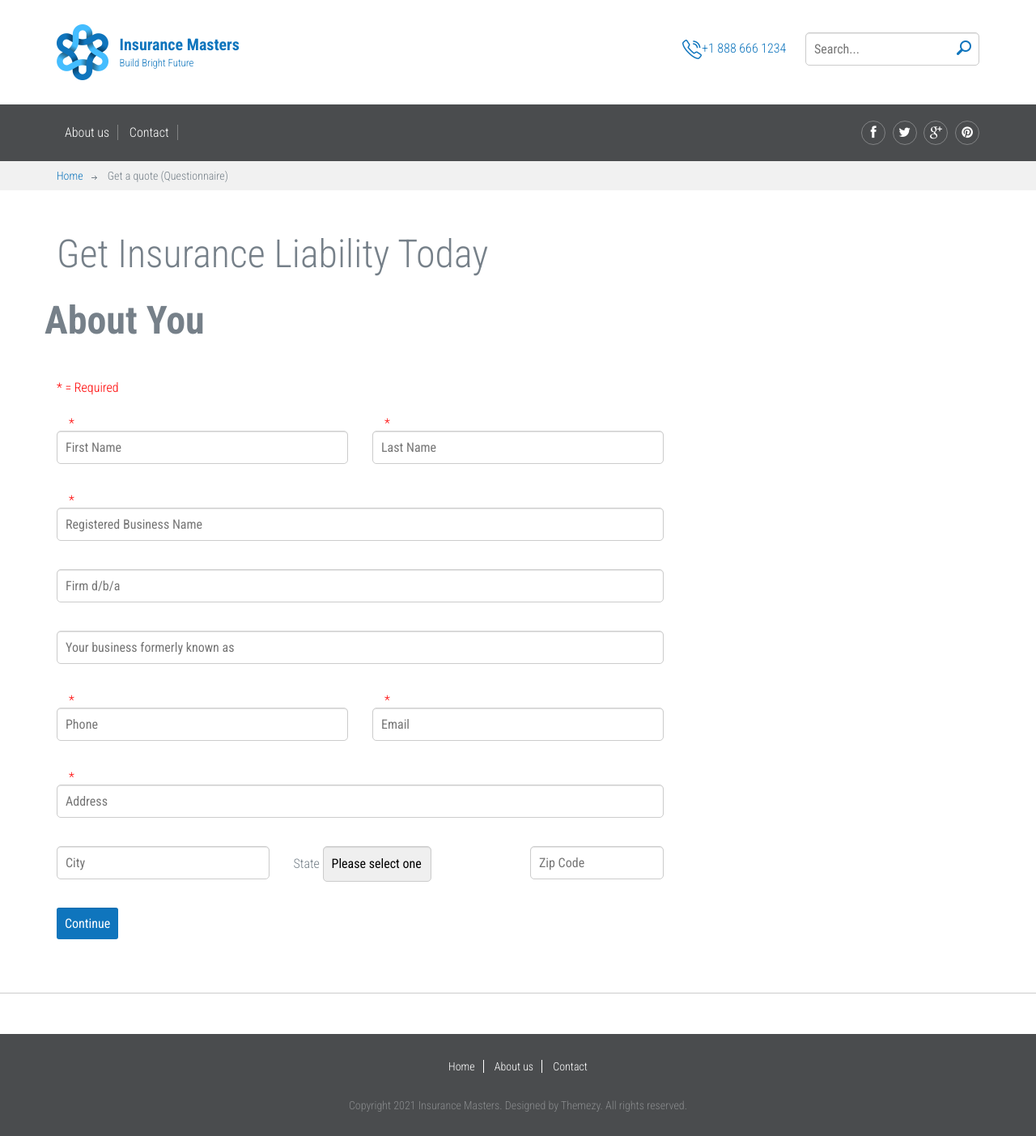
After one commit to mrtyson93/insurancemasters, a Flask app: template app/templates/quoteyou.html in a window 1280 px wide. The commit adds this page. Shown: the whole page at 81% size. Run offline with Flask 2, Linux system fonts and the light colour scheme; the template is opened without the code that fills it, so the values that code supplies are empty.

Commit message:
quote form UI all good, on to test cases

```diff
--- a/app/app.py
+++ b/app/app.py
@@ -1,6 +1,11 @@
 from dotenv import load_dotenv
 from flask import Flask, render_template
 import os
+from python_logic.quoteYou import quoteyou
+from python_logic.quoteBusiness import quotebusiness
+from python_logic.about import about
+from python_logic.stateselection import stateselection
+from python_logic.result import result
 
 # Load environment
 load_dotenv('.env')
@@ -9,24 +14,14 @@ load_dotenv('.env')
 app = Flask(__name__)
 app.config['SECRET_KEY'] = os.environ.get('SECRET_KEY')
 
+app.register_blueprint(quoteyou)
+app.register_blueprint(quotebusiness)
+app.register_blueprint(about)
+app.register_blueprint(stateselection)
+app.register_blueprint(result)
+
+
 @app.route('/')
 @app.route('/index')
 def index():
     return render_template('index.html')
-
-
-@app.route('/about')
-def about():
-    return render_template('about.html')
-
-@app.route('/state-selection')
-def state_selection():
-    return render_template('state-selection.html')
-
-@app.route('/quote', methods=['POST'] )
-def quote_form():
-    return render_template('quote.html')
-
-@app.route('/result', methods=['POST'] )
-def quote_result():
-    return render_template('result.html')
--- /dev/null
+++ b/app/python_logic/quoteBusiness.py
@@ -0,0 +1,44 @@
+from flask import Blueprint, render_template
+
+quotebusiness = Blueprint(
+    'quotebusiness', __name__, template_folder='templates')
+
+BUSINESS_SCTRUCTURES = [
+  {"value": "soleproprietorship", "text": "Sole Proprietorship"},
+  {"value": "llc", "text": "LLC"},
+  {"value": "corporate", "text": "Corporate"},
+]
+
+BUSINESS_AGES = [
+  {"value": 0.5, "text": "Less than a year"},
+  {"value": 5, "text": "1-5 Years"},
+  {"value": 20, "text": "6-20 Years"},
+  {"value": 25, "text": "20+ Years"},
+]
+
+EMPLOYEE_COUNTS = [
+  {"value": 1, "text": "1"},
+  {"value": 5, "text": "2-5"},
+  {"value": 25, "text": "6-25"},
+  {"value": 50, "text": "25+"},
+]
+
+REVENUES = [
+  {"value": 1, "text": "Less than $250k/yr"},
+  {"value": 10, "text": "Between $250k/yr and $1M/yr"},
+  {"value": 100, "text": "$1M-$5M"},
+  {"value": 1000, "text": "$5M-$25M"},
+  {"value": 10000, "text": "$25M+"},
+]
+
+BUSINESS_NATURES = [
+  {"value": 1, "text": "Manufacture, distribute, construct, install, or repair tangible goods"},
+  {"value": 2, "text": "Sales or business development"},
+  {"value": 3, "text": "Consult in agriculture, medical, aerospace, environmental, oil/gas"},
+  {"value": 4, "text": "Consult in technology, management, legal, education, and associated training"},
+]
+
+@quotebusiness.route("/quotequoteaboutbusiness", methods=['POST'])
+def quotebusiness_load():
+
+    return render_template('quotebusiness.html', BUSINESS_SCTRUCTURES=BUSINESS_SCTRUCTURES, BUSINESS_AGES=BUSINESS_AGES, EMPLOYEE_COUNTS=EMPLOYEE_COUNTS, REVENUES=REVENUES, BUSINESS_NATURES=BUSINESS_NATURES)
--- a/app/templates/layout.html
+++ b/app/templates/layout.html
@@ -1,65 +1,101 @@
 <!DOCTYPE html>
 <html lang="en">
   <head>
-		<meta charset="UTF-8">
-		<meta http-equiv="X-UA-Compatible" content="IE=edge">
-		<meta name="viewport" content="width=device-width, initial-scale=1.0,maximum-scale=1">
+    <meta charset="UTF-8" />
+    <meta http-equiv="X-UA-Compatible" content="IE=edge" />
+    <meta
+      name="viewport"
+      content="width=device-width, initial-scale=1.0,maximum-scale=1"
+    />
 
     <title>Insurance Masters</title>
 
     <!-- Loading third party fonts -->
-		<link href="https://fonts.googleapis.com/css?family=Roboto+Condensed:300,400,700|" rel="stylesheet" type="text/css">
-		<link href="{{ url_for('static', filename='./fonts/font-awesome.min.css') }}" rel="stylesheet">
-        <link href="{{ url_for('static', filename='./fonts/lineo-icon/style.css') }}" rel="stylesheet">
-
+    <link
+      href="https://fonts.googleapis.com/css?family=Roboto+Condensed:300,400,700|"
+      rel="stylesheet"
+      type="text/css"
+    />
+    <link
+      href="{{ url_for('static', filename='./fonts/font-awesome.min.css') }}"
+      rel="stylesheet"
+    />
+    <link
+      href="{{ url_for('static', filename='./fonts/lineo-icon/style.css') }}"
+      rel="stylesheet"
+    />
 
     <!-- Loading main css file -->
-        <link href="{{ url_for('static', filename='./style.css') }}" rel="stylesheet">
-
+    <link
+      href="{{ url_for('static', filename='./style.css') }}"
+      rel="stylesheet"
+    />
 
     <!--[if lt IE 9]>
       <script src="{{ url_for('static', filename='./js/ie-support/html5.js') }}"></script>
       <script src="{{ url_for('static', filename='./js/ie-support/respond.js') }}"></script>
     <![endif]-->
-
+    <script>
+      $(function () {
+        $("#startpicker").datepicker();
+      });
+    </script>
   </head>
 
-
   <body>
-
     <div id="site-content">
       <header class="site-header">
         <div class="top-header">
           <div class="container">
             <a href="./index" id="branding">
-							<img src="{{ url_for('static', filename='./images/logo.png') }}" alt="Company Name" class="logo">
+              <img
+                src="{{ url_for('static', filename='./images/logo.png') }}"
+                alt="Company Name"
+                class="logo"
+              />
               <div class="logo-text">
                 <h1 class="site-title">Insurance Masters</h1>
                 <small class="description">Build Bright Future</small>
               </div>
-						</a> <!-- #branding -->
+            </a>
+            <!-- #branding -->
 
             <div class="right-section pull-right">
-							<a href="#" class="phone"><img src="{{ url_for('static', filename='./images/icon-phone.png') }}" class="icon">+1 888 666 1234</a>
+              <a href="#" class="phone"
+                ><img
+                  src="{{ url_for('static', filename='./images/icon-phone.png') }}"
+                  class="icon"
+                />+1 888 666 1234</a
+              >
 
               <form action="#" class="search-form">
-								<input type="text" placeholder="Search...">
-								<button type="submit"><img src="{{ url_for('static', filename='./images/icon-search.png') }}" alt=""></button>
+                <input type="text" placeholder="Search..." />
+                <button type="submit">
+                  <img
+                    src="{{ url_for('static', filename='./images/icon-search.png') }}"
+                    alt=""
+                  />
+                </button>
               </form>
             </div>
-					</div> <!-- .container -->
-				</div> <!-- .top-header -->
-
+          </div>
+          <!-- .container -->
+        </div>
+        <!-- .top-header -->
 
         <div class="bottom-header">
           <div class="container">
             <div class="main-navigation">
-							<button type="button" class="menu-toggle"><i class="fa fa-bars"></i></button>
+              <button type="button" class="menu-toggle">
+                <i class="fa fa-bars"></i>
+              </button>
               <ul class="menu">
                 <li class="menu-item"><a href="/about">About us</a></li>
                 <li class="menu-item"><a href="#">Contact</a></li>
-							</ul> <!-- .menu -->
-						</div> <!-- .main-navigation -->
+              </ul>
+              <!-- .menu -->
+            </div>
+            <!-- .main-navigation -->
 
             <div class="social-links">
               <a href="#"><i class="fa fa-facebook"></i></a>
@@ -71,18 +107,13 @@
             <div class="mobile-navigation"></div>
           </div>
         </div>
+      </header>
+      <!-- .site-header -->
+      {% block landing %} {% endblock %}
 
-			</header> <!-- .site-header -->
-				{% block landing %}
-                {% endblock %}
-
-			<main class="main-content">
-                {% block content %}
-                {% endblock %}
-            </main>
+      <main class="main-content">{% block content %} {% endblock %}</main>
 
       <div class="site-footer">
-
         <div class="bottom-footer">
           <div class="container">
             <nav class="footer-navigation">
@@ -91,7 +122,10 @@
               <a href="#">Contact</a>
             </nav>
 
-						<div class="colophon">Copyright 2021 Insurance Masters. Designed by Themezy. All rights reserved.</div>
+            <div class="colophon">
+              Copyright 2021 Insurance Masters. Designed by Themezy. All rights
+              reserved.
+            </div>
           </div>
         </div>
       </div>
@@ -100,5 +134,5 @@
     <script src="{{ url_for('static', filename='./js/jquery-1.11.1.min.js') }}"></script>
     <script src="{{ url_for('static', filename='./js/plugins.js') }}"></script>
     <script src="{{ url_for('static', filename='./js/app.js') }}"></script>
-
   </body>
+</html>
--- /dev/null
+++ b/app/templates/quoteyou.html
@@ -0,0 +1,86 @@
+{% extends "layout.html" %} {% block content %}
+<div class="breadcrumbs">
+  <div class="container">
+    <a href="./index">Home</a>
+    <span>Get a quote (Questionnaire)</span>
+  </div>
+</div>
+<div class="page">
+  <div class="container">
+    <h3 class="entry-title">Get Insurance Liability Today</h3>
+    <p></p>
+    <form action="./quotequoteaboutbusiness" method="post" class="contact-form">
+      <div class="row">
+        <h4 class="entry-title"><b>About You</b></h4>
+      </div>
+      <div class="row">
+        <span class="col-md-4" style="color: red">* = Required</span>
+      </div>
+      <div class="row">
+        <div class="col-md-4">
+          <span class="col-md-4" style="color: red">*</span>
+          <input type="text" placeholder="First Name" />
+        </div>
+        <div class="col-md-4">
+          <span class="col-md-4" style="color: red">*</span>
+          <input type="text" placeholder="Last Name" />
+        </div>
+        <div class="col-md-4">&nbsp;</div>
+      </div>
+      <div class="row">
+        <div class="col-md-8">
+          <span class="col-md-4" style="color: red">*</span>
+          <input type="text" placeholder="Registered Business Name" />
+        </div>
+      </div>
+      <div class="row">
+        <div class="col-md-8">
+          <input type="text" placeholder="Firm d/b/a" />
+        </div>
+      </div>
+      <div class="row">
+        <div class="col-md-8">
+          <input type="text" placeholder="Your business formerly known as" />
+        </div>
+      </div>
+      <div class="row">
+        <div class="col-md-4">
+          <span class="col-md-4" style="color: red">*</span>
+          <input type="text" placeholder="Phone" />
+        </div>
+        <div class="col-md-4">
+          <span class="col-md-4" style="color: red">*</span>
+          <input type="text" placeholder="Email" />
+        </div>
+      </div>
+      <div class="row">
+        <div class="col-md-8">
+          <span class="col-md-4" style="color: red">*</span
+          ><input type="text" placeholder="Address" />
+        </div>
+      </div>
+      <div class="row">
+        <div class="col-md-3"><input type="text" placeholder="City" /></div>
+        <div class="col-md-3">
+          State
+          <select>
+            <option value="">Please select one</option>
+            <option value="CA">California</option>
+            <option value="TX">Texas</option>
+            <option value="WA">Washington</option>
+            <option value="FL">Florida</option>
+            <option value="VA">Virginia</option>
+          </select>
+        </div>
+        <div class="col-md-2">
+          <input type="text" placeholder="Zip Code" />
+        </div>
+      </div>
+      <p class="text-left">
+        <input type="submit" value="Continue" />
+      </p>
+    </form>
+  </div>
+</div>
+
+{% endblock %}
--- a/app/templates/state-selection.html
+++ b/app/templates/state-selection.html
@@ -18,7 +18,7 @@
       vehicula sem. Nullam commodo quis purus in volutpat. Integer semper lacus
       a lorem efficitur auctor curabitur tincidunt ligula non.
     </p>
-    <form action="./quote" method="post">
+    <form action="./quoteaboutyou" method="post">
       <strong>Select Your State: </strong>
       <select name="select-state-dropdown">
         <option value="">Please select one</option>
```
Also changed, not shown: app/python_logic/about.py (added, +9 -0 lines), app/python_logic/quoteYou.py (added, +10 -0 lines), app/python_logic/result.py (added, +9 -0 lines), app/python_logic/stateselection.py (added, +9 -0 lines), app/templates/quote.html (deleted, +0 -61 lines), app/templates/quotebusiness.html (added, +106 -0 lines), README.md, 1 other file. Lines whose indentation alone changed are shown as unchanged.
